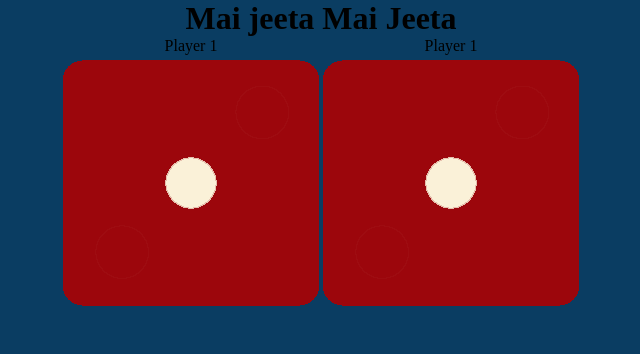
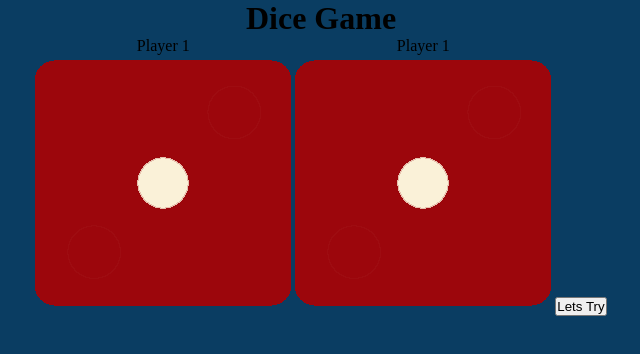
Before and after one commit to Furquan712/Dice-Game, a plain HTML site: page index.html in a window 1280 px wide. Shown: the whole page, without its empty margins (319-959 px from the left). Drawn offline with Linux system fonts and the light colour scheme.

Commit message:
button added

```diff
--- a/index.html
+++ b/index.html
@@ -9,7 +9,7 @@
 </head>
 <body>
     <div class="container">
-        <h1>Mai jeeta Mai Jeeta</h1>
+        <h1>Dice Game</h1>
 
         <div class="dice">
             <p>Player 1</p>
@@ -19,7 +19,7 @@
             <p>Player 1</p>
             <img src="images/dice1.png">
         </div>
-
+     <button >Lets Try</button>
     </div>
 </body>
 </html>
```
